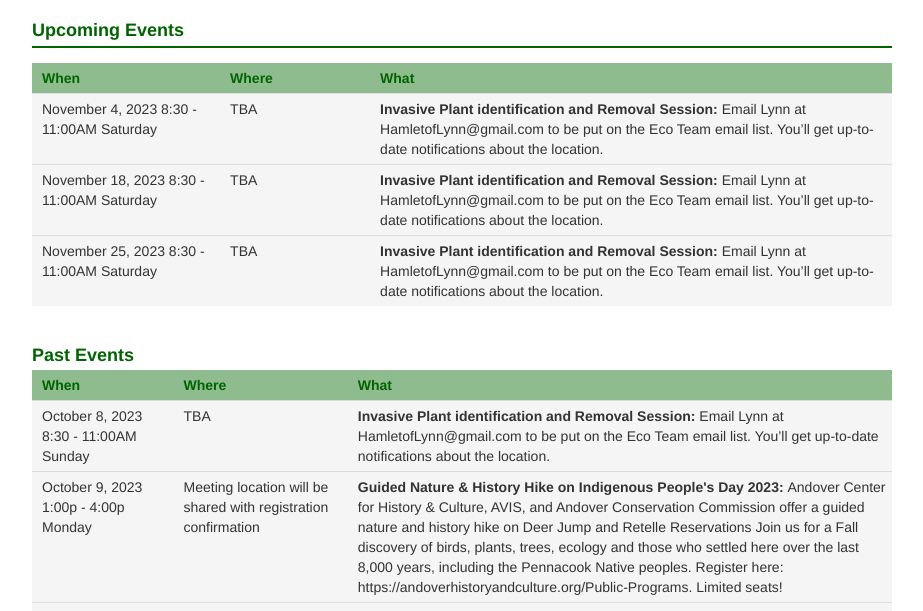
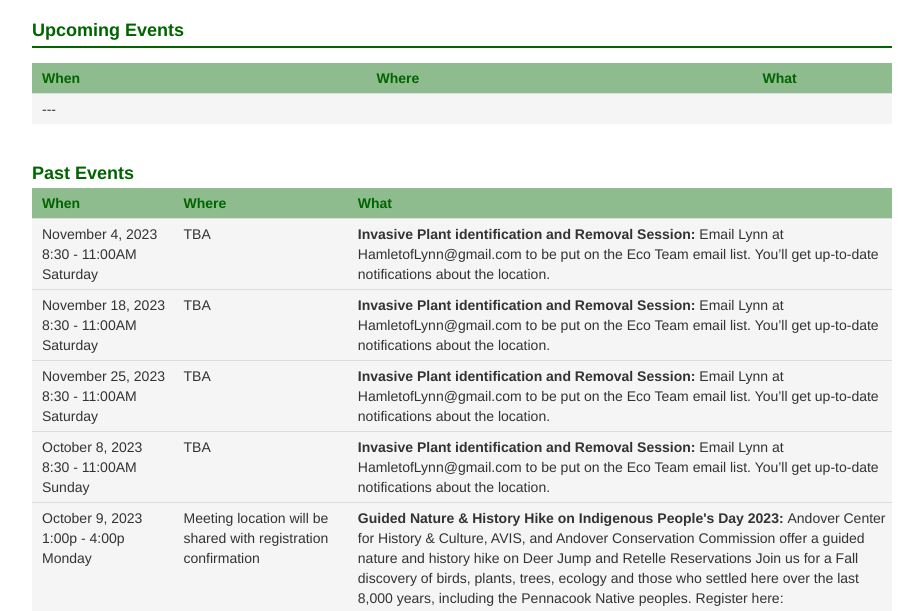
Before and after one commit to avisandover/avis-website, a Jekyll site: the page built from events.html, in a window 1280 px wide and 900 px high, cut to the strip 289-900 px from the top of the window. Shown: the whole strip, without its empty margins (178-1101 px from the left). Built offline with Jekyll 4.4.1, drawn with Linux system fonts in a browser that asks for light colours; nearby versions of some CDN libraries.

Commit message:
Fixed events up to date

```diff
--- a/events.html
+++ b/events.html
@@ -15,6 +15,26 @@ title: AVIS Events
 		allowfullscreen></iframe>
 	<h3>Upcoming Events</h3>
 	<hr>
+	<table class="table table-condensed avis-table">
+		<thead>
+			<tr>
+				<td>When</td>
+				<td>Where</td>
+				<td>What</td>
+			</tr>
+		</thead>
+
+		<tr>
+			<td colspan="3">
+				---
+			</td>
+		</tr>
+
+
+	</table>
+
+	<h3>Past Events</h3>
+
 	<table class="table table-condensed avis-table">
 		<thead>
 			<tr>
@@ -65,19 +85,6 @@ title: AVIS Events
 				notifications about the location.
 			</td>
 		</tr>
-
-	</table>
-
-	<h3>Past Events</h3>
-
-	<table class="table table-condensed avis-table">
-		<thead>
-			<tr>
-				<td>When</td>
-				<td>Where</td>
-				<td>What</td>
-			</tr>
-		</thead>
 
 		<tr>
 			<td>
--- a/index.html
+++ b/index.html
@@ -133,8 +133,7 @@ title: AVIS - Homepage
           <h2>Upcoming Events</h2>
 
           <p>
-            <a href="/events.html">Nov 18 @ 8:30a: Invasive Plant identification and Removal Session</a><br />
-            <a href="/events.html">Nov 25 @ 8:30a: Invasive Plant identification and Removal Session</a><br />
+            None
           </p>
 
           <p>
```
